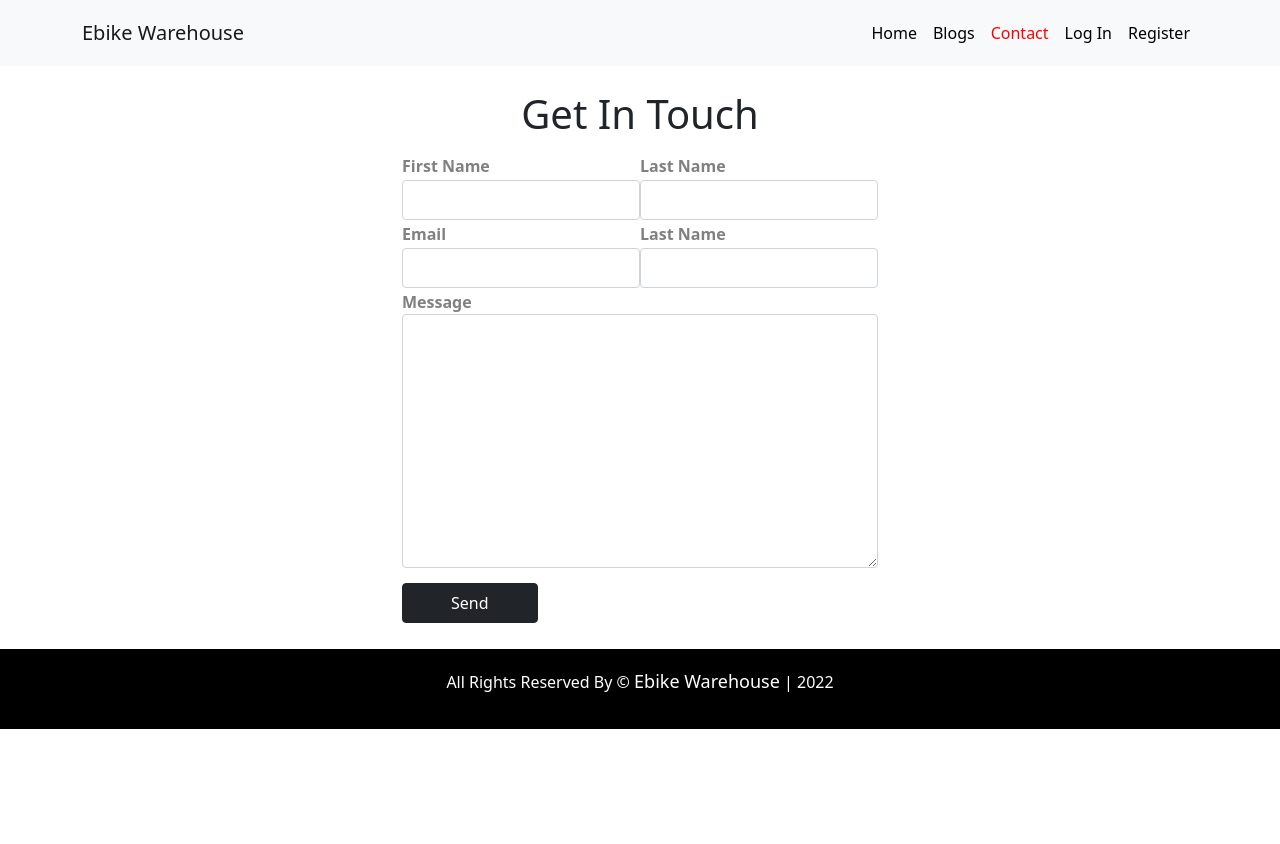
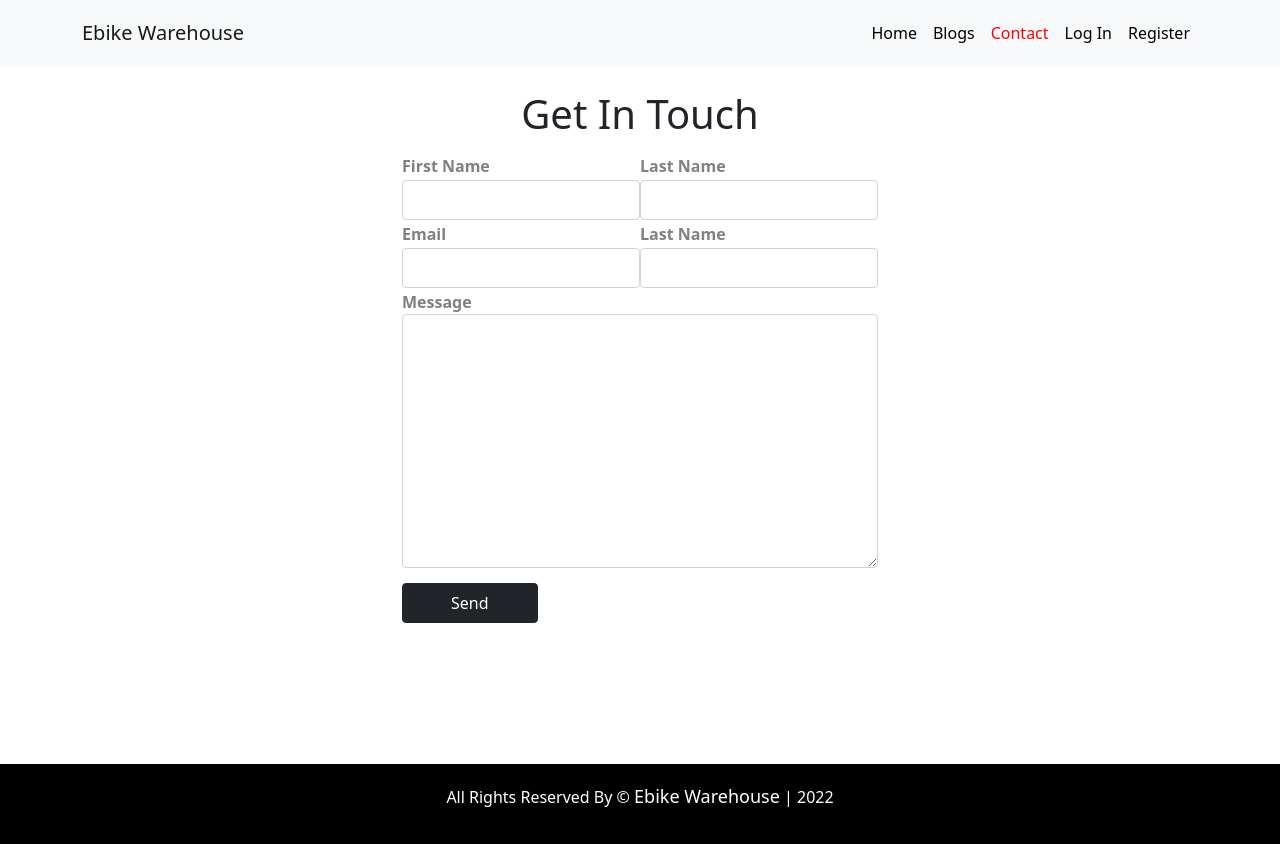
Before and after one commit to nurmdrafi/ebike-warehouse-management-client, a React (Create React App) app: page /contact in a window 1280 px wide. Before the commit the page ends 800 px from the top, so only its background shows below. Built offline with nearby package versions, Linux system fonts and the light colour scheme; no server answers.

Commit message:
fix height issue

```diff
--- a/src/components/Contact/Contact.js
+++ b/src/components/Contact/Contact.js
@@ -16,7 +16,7 @@ const Contact = () => {
   return (
     <div
       className="container form-container my-4"
-      style={{ mixHeight: "calc(100vh - 185px)" }}
+      style={{ minHeight: "calc(100vh - 150px)" }}
     >
         <Toaster/>
         <h1 className="text-center mb-3">Get In Touch</h1>
--- a/src/components/Inventory/ManageInventories/ManageInventories.js
+++ b/src/components/Inventory/ManageInventories/ManageInventories.js
@@ -95,7 +95,7 @@ const ManageInventories = () => {
     tableInstance;
 
   return (
-    <div className="container" style={{minHeight: "calc(100vh - 185px)"}}>
+    <div className="container" style={{minHeight: isLoading? "100vh" : "calc(100vh - 185px)"}}>
       <Toaster/>
 
       <div className="d-flex justify-content-end mt-5">
--- a/src/components/Inventory/MyItems/MyItems.js
+++ b/src/components/Inventory/MyItems/MyItems.js
@@ -124,7 +124,7 @@ const MyItems = () => {
         return <Loading/>
       }
 
-  return <div className="container" style={{minHeight: "calc(100vh - 185px)"}} >
+  return <div className="container" style={{minHeight: isLoading? "100vh": "calc(100vh - 140px)"}} >
   <Toaster/>
   {isLoading ? <Loading/> :
   <table {...getTableProps()} className="container my-4">
```
